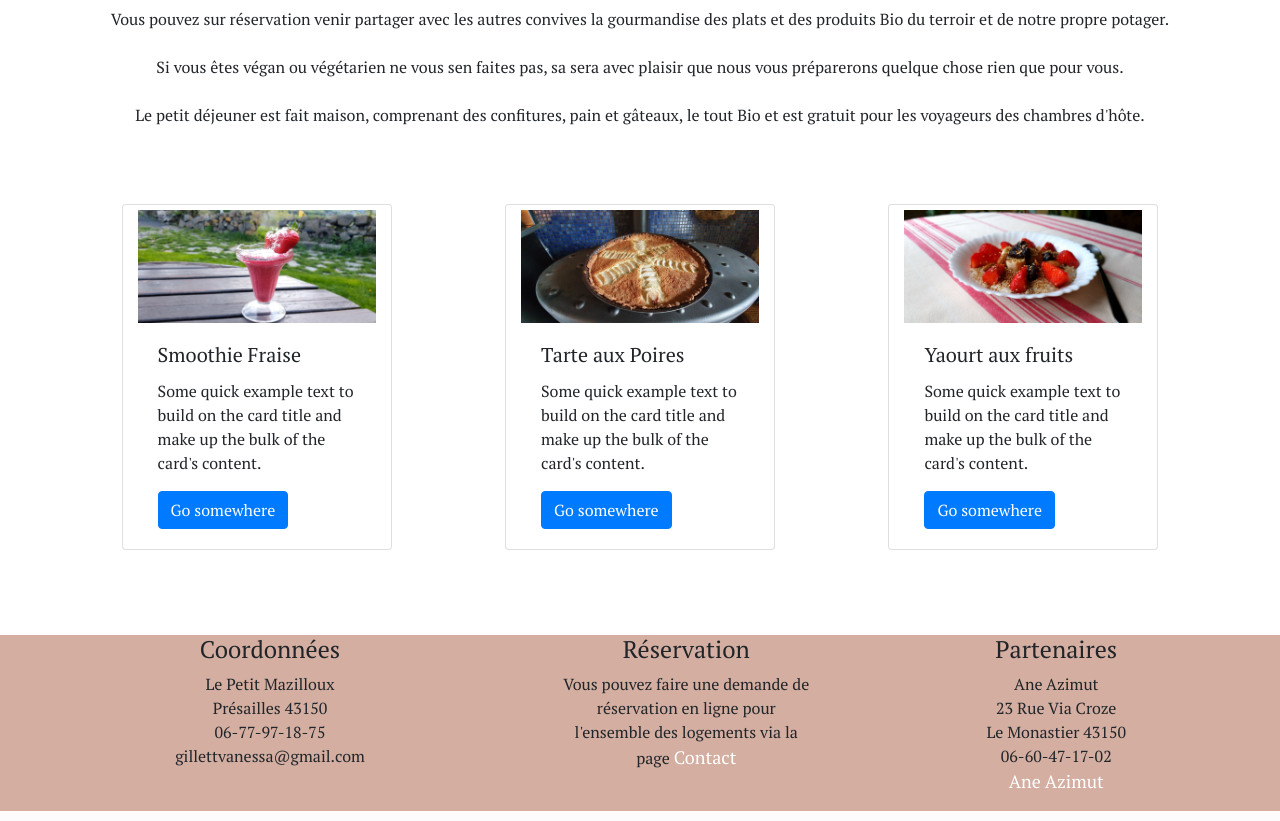
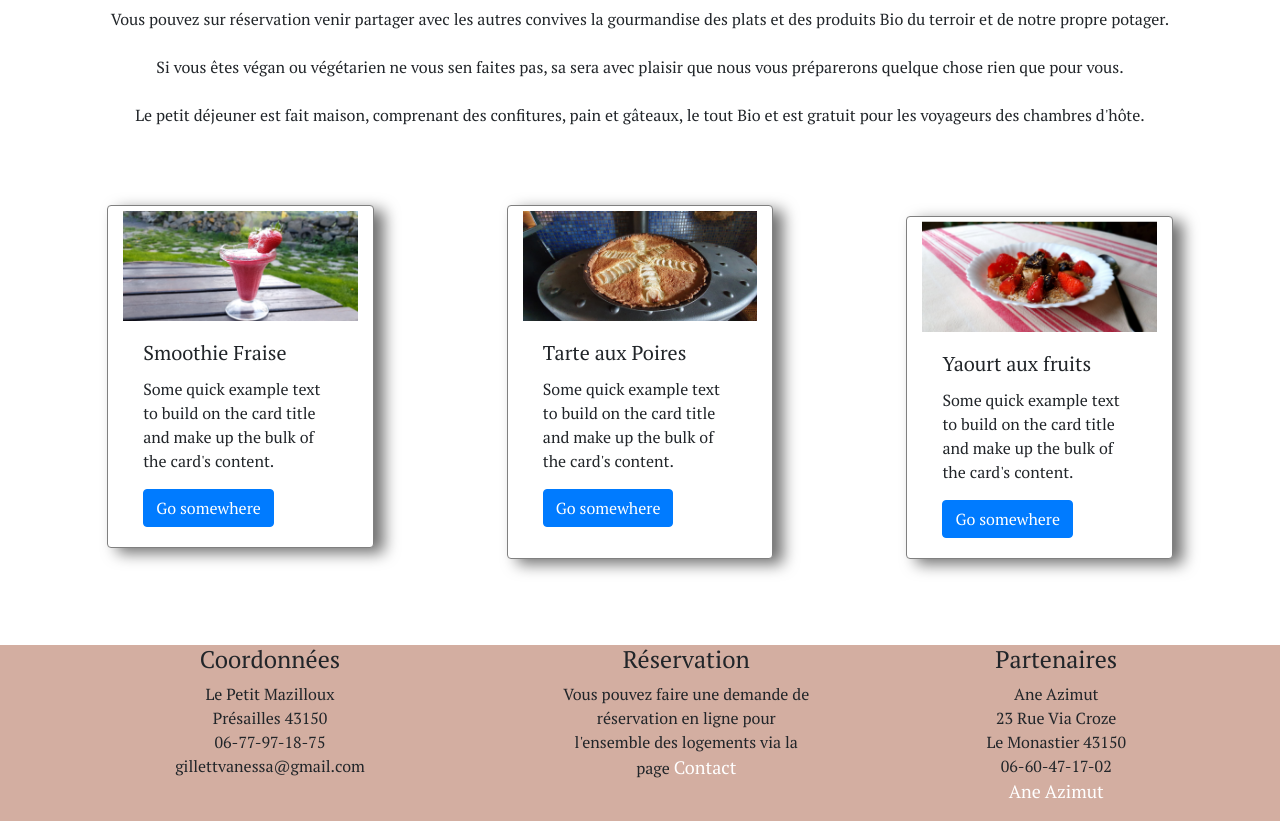
Before and after one commit to Curtis11Jackson/LePetitMazilloux, a Symfony app: template templates/mazilloux/tabledhote.html.twig in a window 1280 px wide. Shown: the part 298-1119 px from the top of the page. Run offline with Twig, Linux system fonts and the light colour scheme; the template is opened without the code that fills it, so the values that code supplies are empty; some libraries are stand-ins or nearby versions.

Commit message:
Display changed

```diff
--- a/templates/mazilloux/tabledhote.html.twig
+++ b/templates/mazilloux/tabledhote.html.twig
@@ -21,9 +21,10 @@
 
 
 
-	<section class="article-tabledhote col-12">
+	<section class="article-tabledhote col-12" style="padding:2%;">
 
-            <div class="card col-xl-3 offset-xl-0 col-lg-4 offset-lg-0 col-md-5 offset-md-0 col-sm-12 offset-sm-0 col-xs-6" style="margin:2%;">
+
+            <div class="card col-xl-3 offset-xl-0 col-lg-6 offset-lg-3 col-md-5 offset-md-0 col-sm-12 offset-sm-0 col-xs-6" style="margin-bottom:1%;border:1px solid grey; box-shadow:10px 5px 15px #707070 ;">
             <img src="../Media/Images/Hebergement/Tabledhote/Diner/smoothiefraise.jpg" class="card-img-top img-fluid" alt="..." style="padding-top:2%;">
             <div class="card-body">
                 <h5 class="card-title">Smoothie Fraise</h5>
@@ -32,7 +33,7 @@
             </div>
         </div>
 
-        <div class="card col-xl-3 offset-xl-0 col-lg-4 offset-lg-0 col-md-5 offset-md-0 col-sm-12 offset-sm-0 col-xs-6" style="margin:2%;">
+            <div class="card col-xl-3 offset-xl-0 col-lg-6 offset-lg-3 col-md-5 offset-md-0 col-sm-12 offset-sm-0 col-xs-6" style="border:1px solid grey; box-shadow:10px 5px 15px #707070 ;">
             <img src="../Media/Images/Hebergement/Tabledhote/Diner/tartepoires.jpg" class="card-img-top img-fluid" alt="..." style="padding-top:2%;">
             <div class="card-body">
                 <h5 class="card-title">Tarte aux Poires</h5>
@@ -41,7 +42,7 @@
             </div>
         </div>
 
-        <div class="card col-xl-3 offset-xl-0 col-lg-4 offset-lg-0 col-md-5 offset-md-0 col-sm-12 offset-sm-0 col-xs-6" style="margin:2%;">
+            <div class="card col-xl-3 offset-xl-0 col-lg-6 offset-lg-3 col-md-5 offset-md-0 col-sm-12 offset-sm-0 col-xs-6" style="margin-top:1%;border:1px solid grey; box-shadow:10px 5px 15px #707070 ;">
             <img src="../Media/Images/Hebergement/Tabledhote/Diner/fruitbreakfast.jpg" class="card-img-top img-fluid" alt="..." style="padding-top:2%;">
             <div class="card-body">
                 <h5 class="card-title">Yaourt aux fruits</h5>
```
